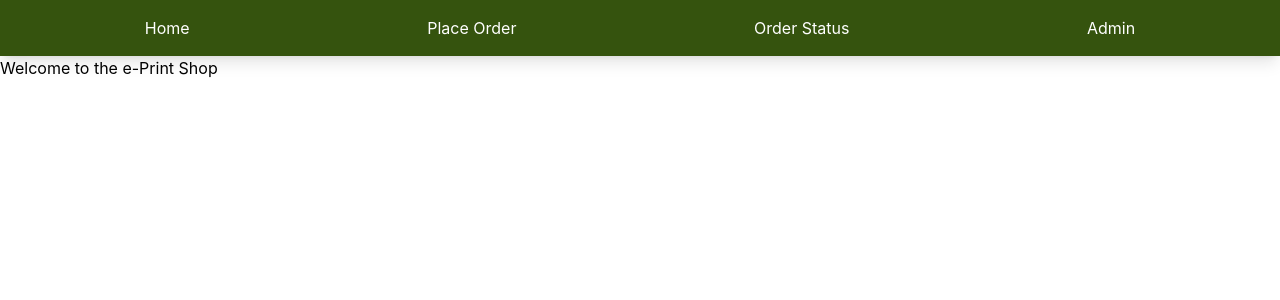
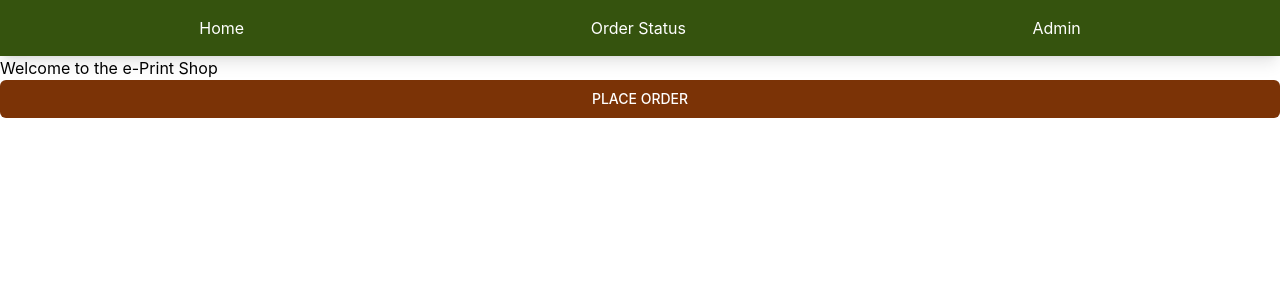
Before and after one commit to nainanijo/Internship_Project, a React (Vite) app: page / in a window 1280 px wide. Shown: the top 300 px of the page. Built offline with nearby package versions, Linux system fonts and the light colour scheme.

Commit message:
PO button

```diff
--- a/src/App.jsx
+++ b/src/App.jsx
@@ -5,26 +5,28 @@ import SO from './Pages/SO'
 import Admin from './Pages/Admin'
 import Login from './Components/Login'
 
-import { BrowserRouter,Routes,Route,NavLink} from 'react-router-dom'
+
+import {Routes,Route,NavLink,useNavigate} from 'react-router-dom'
 
 
 
 function App(){
+
+  const navigate = useNavigate();
+  const handleNavigate = () => {
+  navigate('/PO'); // Moves user to the place order page
+  };
 
   return(
     <div>
       <h1></h1>
       <main>
 
-          <BrowserRouter>
             <nav className='bg-lime-900 shadow-lg text-white' >
             <div className='max-w-7x1 mx-auto px-4 sm:px-6 lg:px-8 max=wl=7' >
               <ul className='flex justify-around gap-3 py-4'>
                 <li>
                   <NavLink to= '/'>Home</NavLink>
-                </li>
-                <li>
-                  <NavLink to="/PO">Place Order</NavLink>
                 </li>
 
                 <li>
@@ -49,9 +51,10 @@ function App(){
 
 
 
-          </BrowserRouter>
 
-
+        <button type="button" onClick={handleNavigate} className="group relative flex w-full justify-center rounded-md border border-transparent bg-amber-900 py-2 px-4 text-sm font-medium text-white hover:bg-amber-800 "
+> PLACE ORDER
+        </button>
 
 
        </main>
--- a/src/main.jsx
+++ b/src/main.jsx
@@ -2,9 +2,11 @@ import { StrictMode } from 'react'
 import { createRoot } from 'react-dom/client'
 import './index.css'
 import App from './App.jsx'
+import { BrowserRouter} from 'react-router-dom'
 
 createRoot(document.getElementById('root')).render(
   <StrictMode>
-    <App />
+    <BrowserRouter><App/></BrowserRouter>
+
   </StrictMode>,
 )
```
